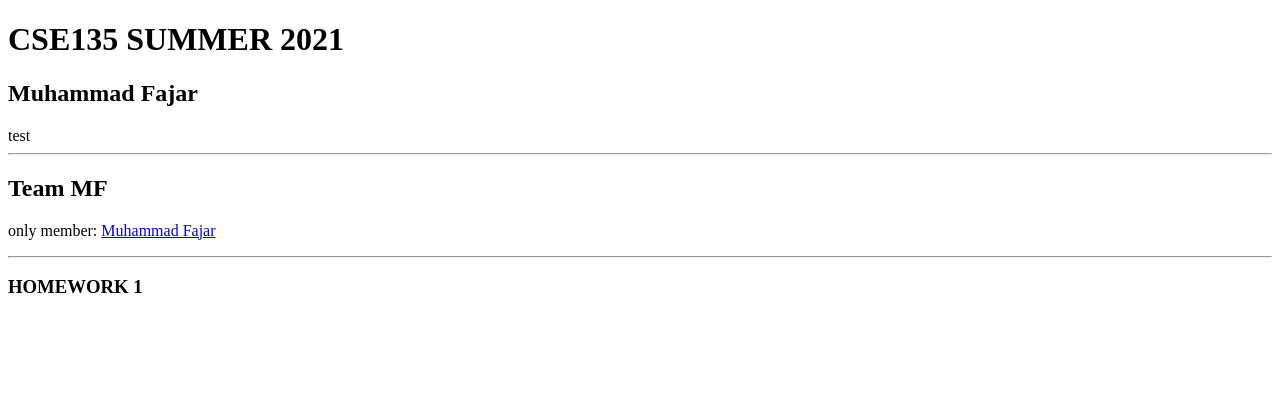
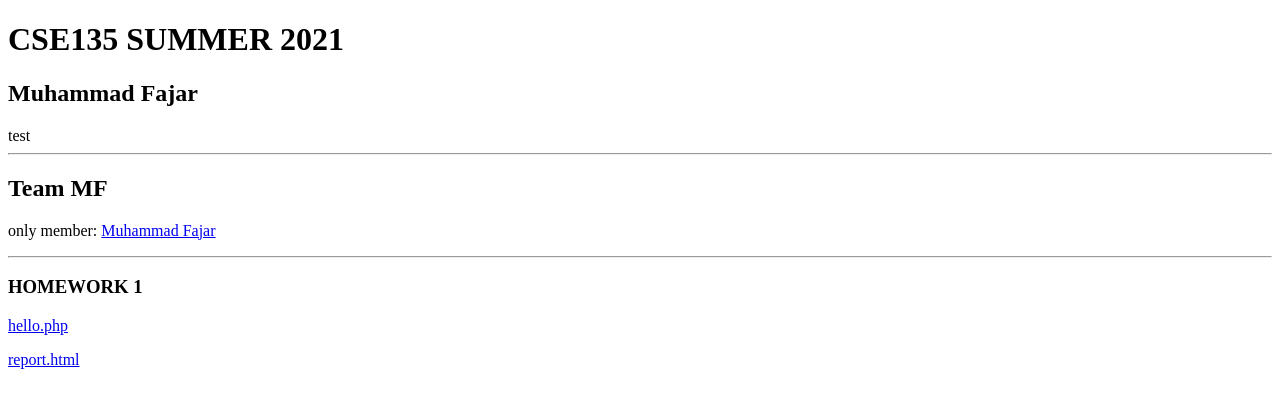
Before and after one commit to MuhammadCF/mfajarcse135, a plain HTML site: page index.html in a window 1280 px wide. Drawn offline with Linux system fonts and the light colour scheme.

Commit message:
Update index.html

```diff
--- a/index.html
+++ b/index.html
@@ -26,6 +26,9 @@
         <section>
             <h3>HOMEWORK 1</h3>
 
+            <p><a href="https://mfajarcse135.site/hw1/hello.php">hello.php</a></p>
+            <p><a href="https://mfajarcse135.site/report.html">report.html</a></p>
+
         </section>
     </main>
 </body>
```
